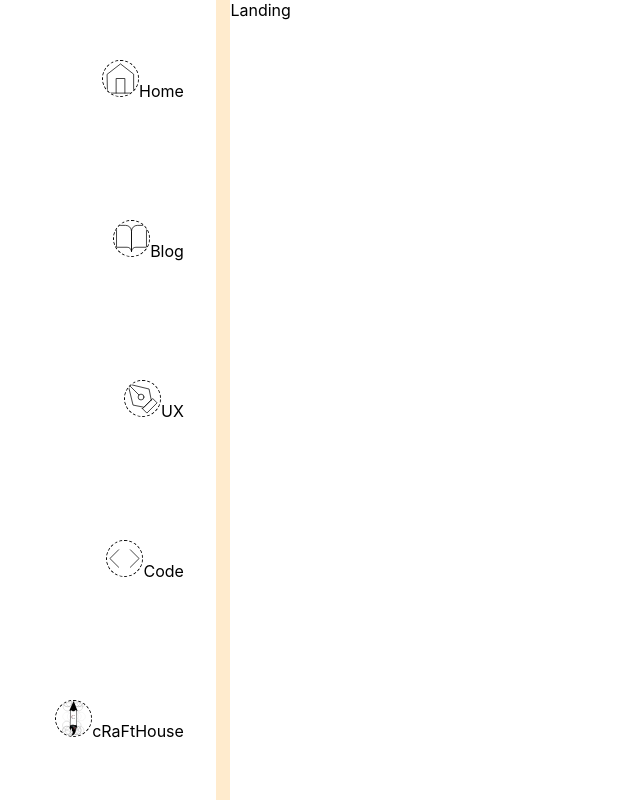
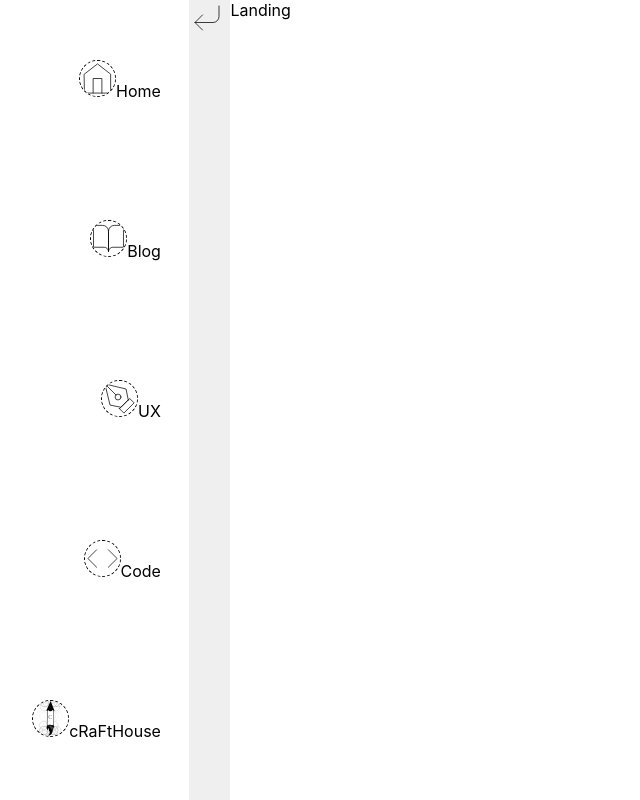
Before and after one commit to RichardBanh/web, a React (Create React App) app: page / in a window 1280 px wide. Shown: the whole page, without its empty margins (0-640 px from the left). Built offline with nearby package versions, Linux system fonts and the light colour scheme.

Commit message:
animation

```diff
--- a/src/App.js
+++ b/src/App.js
@@ -53,7 +53,7 @@ function App() {
               </Link>
             </li>
           </ul>
-          <button className='menu-button'><img className='icon-shrink' src={downLeft} /></button>
+          <button className='menu-button'><img  src={downLeft} /></button>
         </div>
         <Switch>
           <Route exact path='/'>
--- a/src/index.css
+++ b/src/index.css
@@ -86,9 +86,9 @@ li a {
 .menu-button {
   border: none;
   padding: 0;
-  width: 15px;
-  animation: bounceout 4s linear infinite;
-  animation-play-state: paused;
+  width: 50px;
+  animation: bounceout 2s infinite paused;
+  display:flex
 }
 
 .menu-button:hover {
@@ -96,30 +96,28 @@ li a {
 }
 /*https://www.w3schools.com/cssref/css3_pr_animation.asp*/
 @keyframes bounceout {
-  0%,
-  20%,
-  40%,
-  60%,
-  80%,
-  100% {
-    width: 15px;
+  0% {
+    width: 50px;
+  }
+  30% {
+    width: 50px;
     background-color: blanchedalmond;
-    transition: background-color 3ms ease-in-out;
   }
-  50% {
-    width: 20px;
+  60% {
+    width: 70px;
     background-color: blanchedalmond;
-    transition: background-color 3ms ease-in-out;
   }
 }
 
 .icon-shrink {
-  width: 10px;
+  width: 100px;
+  height: 100px;
   display: none;
+  background-color: black;
 }
 
 .icon-shrink:hover {
-  display: inline;
+
 }
 
 /* content */
```
